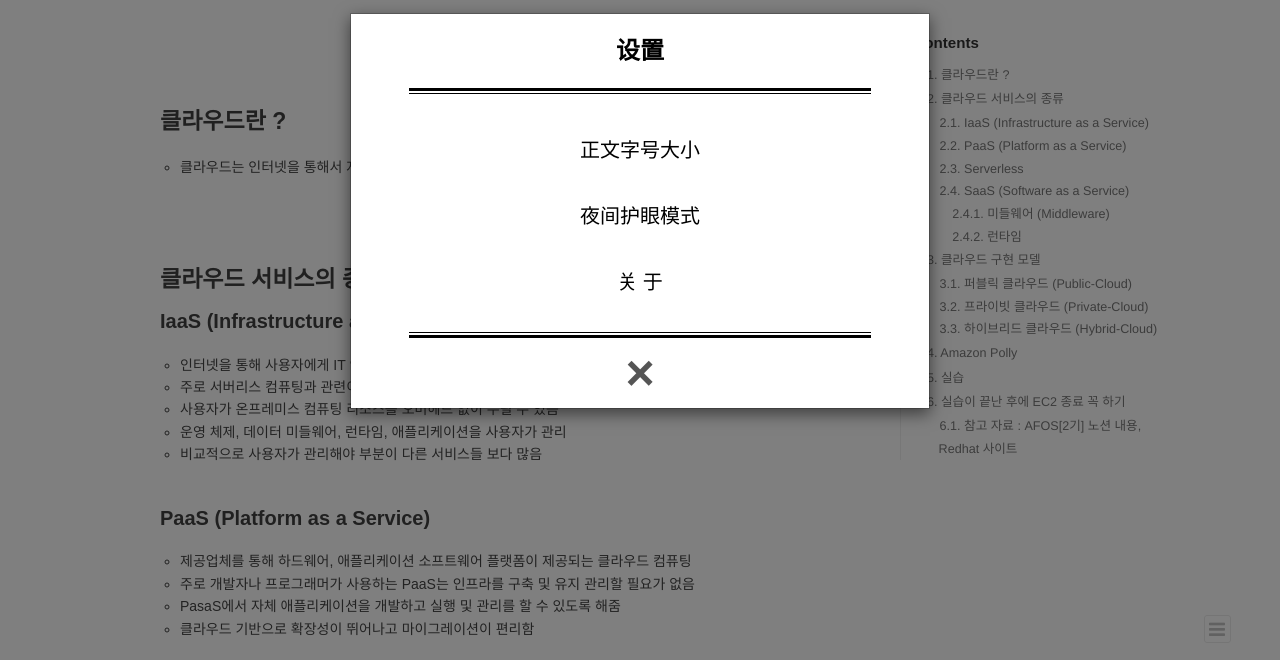
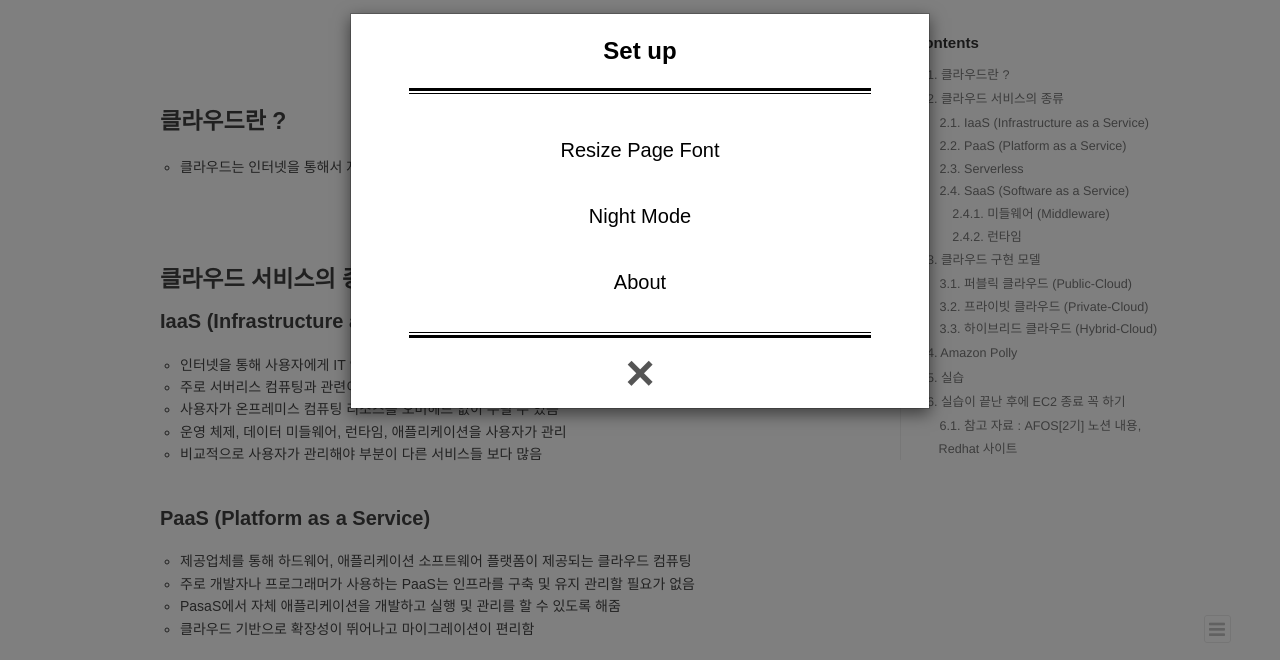
Before and after one commit to icebear2n2/icebear2n2.github.io, a plain HTML site: page 2021/07/12/2021-06-09-AFOS/index.html in a window 1280 px wide. Both pictures are taken after a click on the link 255 px from the left and 68 px from the top of the page. Shown: the part 137-797 px from the top of the page. Drawn offline with nearby package versions, Linux system fonts and the light colour scheme; some packages are replaced by stand-ins of ours; no server answers; a script that the page names is missing.

Commit message:
Site updated: 2021-07-13 20:41:18

```diff
--- a/2021/07/12/2021-06-09-AFOS/index.html
+++ b/2021/07/12/2021-06-09-AFOS/index.html
@@ -631,7 +631,7 @@
   <div class="modal-dialog">
     <div class="modal-content">
       <div class="modal-header">
-        <h2 class="modal-title" id="myModalLabel">设置</h2>
+        <h2 class="modal-title" id="myModalLabel">Set up</h2>
       </div>
       <hr style="margin-top:0px; margin-bottom:0px; width:80%; border-top: 3px solid #000;">
       <hr style="margin-top:2px; margin-bottom:0px; width:80%; border-top: 1px solid #000;">
@@ -640,12 +640,12 @@
       <div class="modal-body">
           <div style="margin:6px;">
             <a data-toggle="collapse" data-parent="#accordion" href="#collapseOne" onclick="javascript:setFontSize();" aria-expanded="true" aria-controls="collapseOne">
-              正文字号大小
+              Resize Page Font
             </a>
           </div>
           <div id="collapseOne" class="panel-collapse collapse" role="tabpanel" aria-labelledby="headingOne">
           <div class="panel-body">
-            您已调整页面字体大小
+            Resize Page Font Successfully
           </div>
         </div>
 
@@ -653,17 +653,17 @@
 
           <div style="margin:6px;">
             <a data-toggle="collapse" data-parent="#accordion" href="#collapseTwo" onclick="javascript:setBackground();" aria-expanded="true" aria-controls="collapseTwo">
-              夜间护眼模式
+              Night Mode
             </a>
         </div>
           <div id="collapseTwo" class="panel-collapse collapse" role="tabpanel" aria-labelledby="headingTwo">
           <div class="panel-body">
-            夜间模式已经开启，再次单击按钮即可关闭
+            Press the button again to turn it off.
           </div>
         </div>
 
         <div>
-            <a data-toggle="collapse" data-parent="#accordion" href="#collapseThree" aria-expanded="true" aria-controls="collapseThree">&nbsp;&nbsp;&nbsp;&nbsp;&nbsp;&nbsp;关 于&nbsp;&nbsp;&nbsp;&nbsp;&nbsp;&nbsp;</a>
+            <a data-toggle="collapse" data-parent="#accordion" href="#collapseThree" aria-expanded="true" aria-controls="collapseThree">&nbsp;&nbsp;&nbsp;&nbsp;&nbsp;&nbsp;About&nbsp;&nbsp;&nbsp;&nbsp;&nbsp;&nbsp;</a>
         </div>
          <div id="collapseThree" class="panel-collapse collapse" role="tabpanel" aria-labelledby="headingThree">
           <div class="panel-body">
```
Also changed, not shown: 2021/07/12/2021-06-16-AFOS/index.html (+6 -6 lines), 2021/07/12/2021-06-23-AFOS/index.html (+6 -6 lines), 2021/07/12/2021-06-30-AFOS/index.html (+6 -6 lines), 2021/07/12/2021-07-07-AFOS/index.html (+6 -6 lines), about/index.html (+6 -6 lines), archives/2021/07/index.html (+6 -6 lines), archives/2021/index.html (+6 -6 lines), archives/index.html (+6 -6 lines), categories/AWS/index.html (+6 -6 lines), categories/index.html (+6 -6 lines), index.html (+6 -6 lines), tags/AFOS-2기/index.html (+6 -6 lines), tags/index.html (+6 -6 lines).
